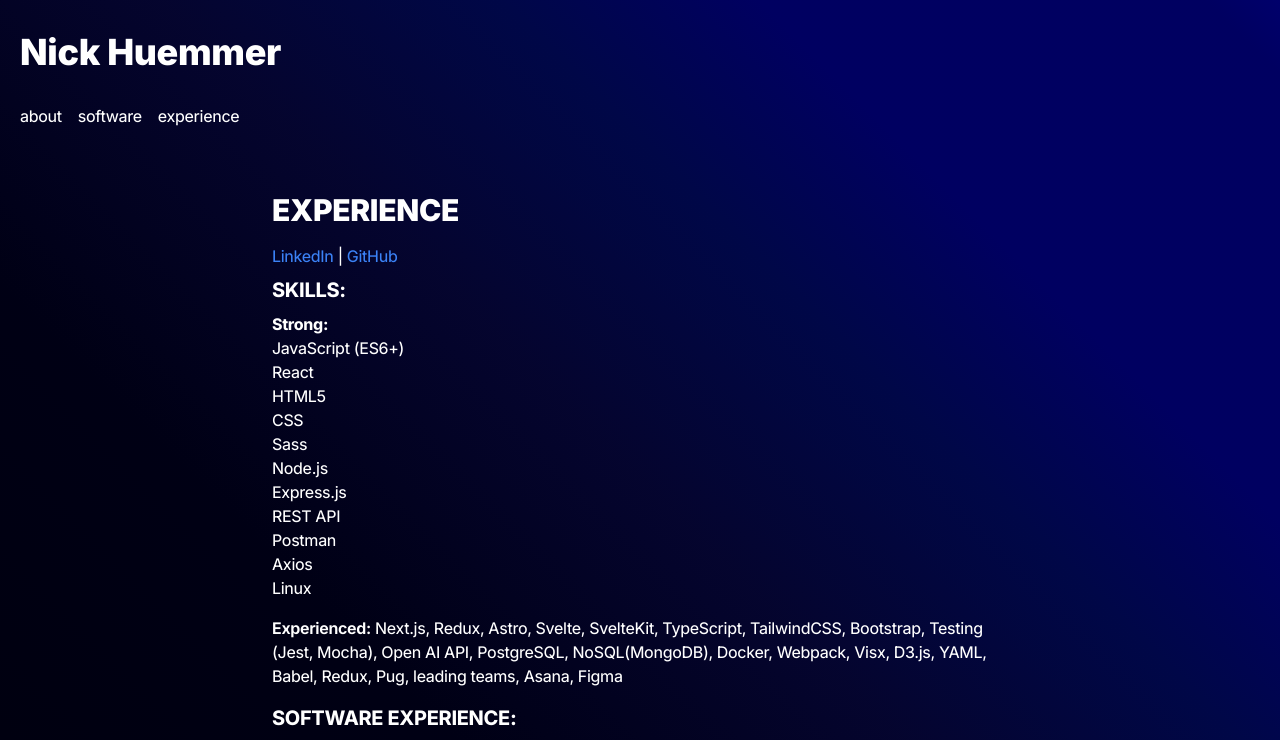
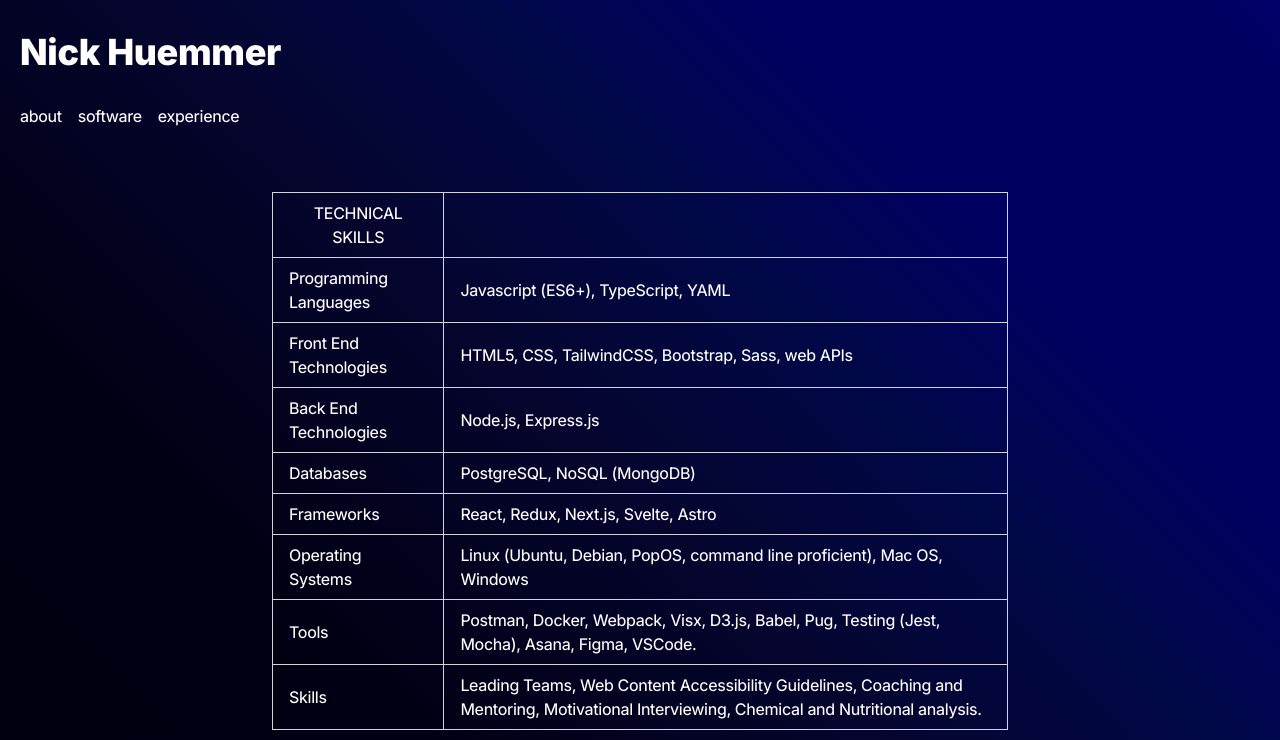
Before and after one commit to ElDuke717/personal-landing, a Next.js app: page /experience in a window 1280 px wide. Shown: the top 740 px of the page. Built offline with nearby package versions, Linux system fonts and the light colour scheme.

Commit message:
add table to top of experience page

```diff
--- a/src/app/experience/page.tsx
+++ b/src/app/experience/page.tsx
@@ -1,8 +1,8 @@
 export default function Experience() {
   return (
     <div className="max-w-3xl mx-auto px-4 py-8">
-      <h1 className="text-3xl font-bold mb-4">EXPERIENCE</h1>
-      <p className="mb-2">
+      {/* <h1 className="text-3xl font-bold mb-4">EXPERIENCE</h1> */}
+      {/* <p className="mb-2">
         <a
           className="text-blue-500 hover:underline"
           href="https://www.linkedin.com/in/nickjhuemmer"
@@ -17,30 +17,82 @@ export default function Experience() {
           {" "}
           GitHub{" "}
         </a>
-      </p>
+      </p> */}
 
-      <h2 className="text-xl font-bold mb-2">SKILLS:</h2>
+      {/* <h2 className="text-xl font-bold mb-2">SKILLS:</h2> */}
       <div className="mb-4">
-        <h2>Strong:</h2>{" "}
-        <ul>
-          <li>JavaScript (ES6+)</li>
-          <li>React</li>
-          <li>HTML5</li>
-          <li>CSS</li>
-          <li>Sass</li>
-          <li>Node.js</li>
-          <li>Express.js</li>
-          <li>REST API</li>
-          <li>Postman</li>
-          <li>Axios</li>
-          <li>Linux</li>
-        </ul>
-      </div>
-      <div className="mb-4">
-        <strong>Experienced:</strong> Next.js, Redux, Astro, Svelte, SvelteKit,
-        TypeScript, TailwindCSS, Bootstrap, Testing (Jest, Mocha), Open AI API,
-        PostgreSQL, NoSQL(MongoDB), Docker, Webpack, Visx, D3.js, YAML, Babel,
-        Redux, Pug, leading teams, Asana, Figma
+        <table className="border-collapse border border-gray-300">
+          <thead>
+            <tr>
+              <th className="border border-gray-300 px-4 py-2">
+                TECHNICAL SKILLS
+              </th>
+              <th className="border border-gray-300 px-4 py-2"> </th>
+            </tr>
+          </thead>
+          <tbody>
+            <tr>
+              <td className="border border-gray-300 px-4 py-2">
+                Programming Languages
+              </td>
+              <td className="border border-gray-300 px-4 py-2">
+                Javascript (ES6+), TypeScript, YAML
+              </td>
+            </tr>
+            <tr>
+              <td className="border border-gray-300 px-4 py-2">
+                Front End Technologies
+              </td>
+              <td className="border border-gray-300 px-4 py-2">
+                HTML5, CSS, TailwindCSS, Bootstrap, Sass, web APIs
+              </td>
+            </tr>
+            <tr>
+              <td className="border border-gray-300 px-4 py-2">
+                Back End Technologies
+              </td>
+              <td className="border border-gray-300 px-4 py-2">
+                Node.js, Express.js
+              </td>
+            </tr>
+            <tr>
+              <td className="border border-gray-300 px-4 py-2">Databases</td>
+              <td className="border border-gray-300 px-4 py-2">
+                PostgreSQL, NoSQL (MongoDB)
+              </td>
+            </tr>
+            <tr>
+              <td className="border border-gray-300 px-4 py-2">Frameworks</td>
+              <td className="border border-gray-300 px-4 py-2">
+                React, Redux, Next.js, Svelte, Astro
+              </td>
+            </tr>
+            <tr>
+              <td className="border border-gray-300 px-4 py-2">
+                Operating Systems
+              </td>
+              <td className="border border-gray-300 px-4 py-2">
+                Linux (Ubuntu, Debian, PopOS, command line proficient), Mac OS,
+                Windows
+              </td>
+            </tr>
+            <tr>
+              <td className="border border-gray-300 px-4 py-2">Tools</td>
+              <td className="border border-gray-300 px-4 py-2">
+                Postman, Docker, Webpack, Visx, D3.js, Babel, Pug, Testing
+                (Jest, Mocha), Asana, Figma, VSCode.
+              </td>
+            </tr>
+            <tr>
+              <td className="border border-gray-300 px-4 py-2">Skills</td>
+              <td className="border border-gray-300 px-4 py-2">
+                Leading Teams, Web Content Accessibility Guidelines, Coaching
+                and Mentoring, Motivational Interviewing, Chemical and
+                Nutritional analysis.
+              </td>
+            </tr>
+          </tbody>
+        </table>
       </div>
 
       <h2 className="text-xl font-bold mb-2">SOFTWARE EXPERIENCE:</h2>
```
